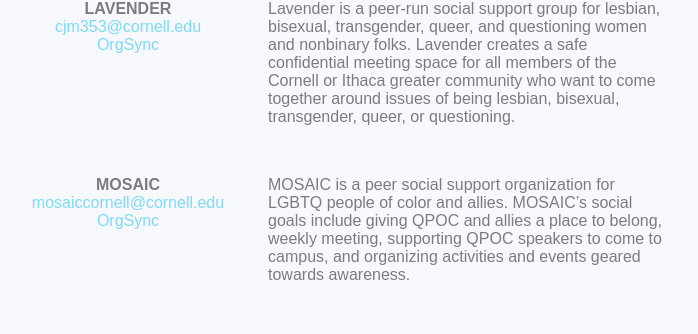
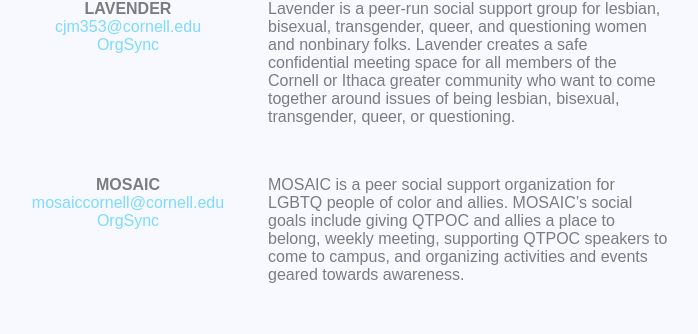
Before and after one commit to havencornell/havencornell.github.io, a React app: page /organizations in a window 1280 px wide. Shown: the part 822-1156 px from the top of the page, without its empty margins (252-950 px from the left). Built offline with nearby package versions, Linux system fonts and the light colour scheme; a web font is replaced by a local one.

Commit message:
change mosaic description

```diff
--- a/src/components/pages/OrgPage.tsx
+++ b/src/components/pages/OrgPage.tsx
@@ -52,7 +52,7 @@
         />
         <SuborgDescription
           blurb={
-            "MOSAIC is a peer social support organization for LGBTQ people of color and allies. MOSAIC’s social goals include giving QPOC and allies a place to belong, weekly meeting, supporting QPOC speakers to come to campus, and organizing activities and events geared towards awareness."
+            "MOSAIC is a peer social support organization for LGBTQ people of color and allies. MOSAIC’s social goals include giving QTPOC and allies a place to belong, weekly meeting, supporting QTPOC speakers to come to campus, and organizing activities and events geared towards awareness."
           }
           email={"mosaiccornell@cornell.edu"}
           name={"MOSAIC"}
```
